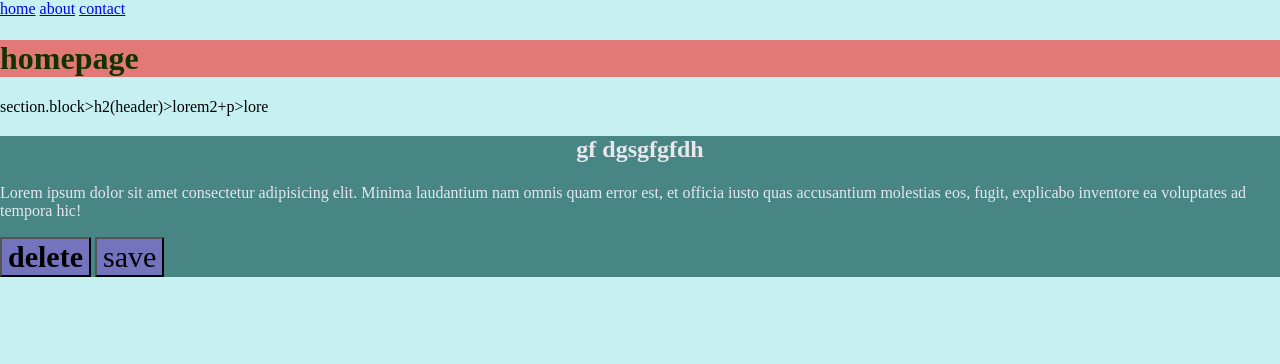
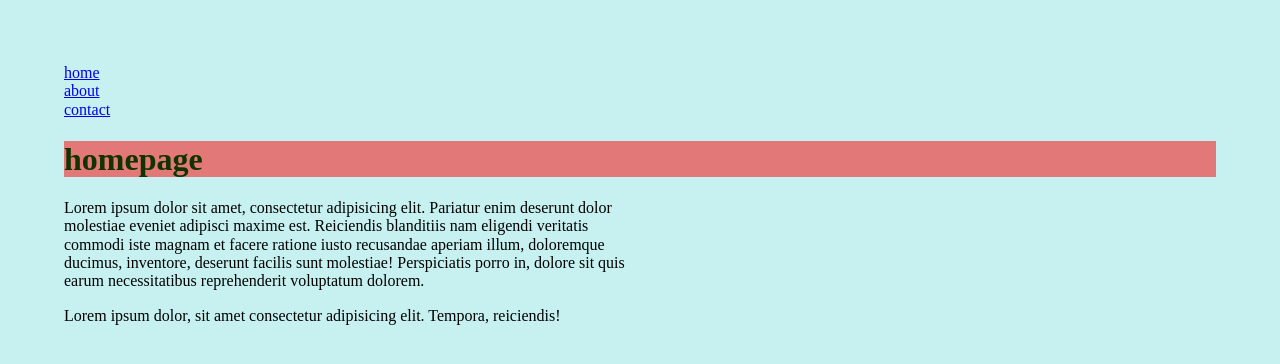
Before and after one commit to MariFromNZ/october2023project6, a plain HTML site: page index.html in a window 1280 px wide. Drawn offline with nearby package versions, Linux system fonts and the light colour scheme.

Commit message:
box model, wigth,height

```diff
--- a/assests/css/main.css
+++ b/assests/css/main.css
@@ -47,3 +47,62 @@ h1 {
     /* opacity 0 - transparent */
     font-size: 2em;
 }
+
+
+/* -------------------------------------------------------- */
+
+
+/* lenghts */
+
+/* relative(adjustable) and absolute(fixed)  */
+
+/* px pixel is 1/96th of an inch */
+
+/* em rem */
+/* em set the fontsize against the html fontsize */
+/* 2em = 2 x 16px */
+
+h3 {
+    font-size: 40px;
+
+}
+
+
+/* ------------ */
+
+
+nav.navigation a {
+    display: block;
+    /* display:none */
+}
+
+
+
+
+ body {
+    padding:5%;
+ }
+ main {
+    display: block;
+    width: 100%;
+ }
+
+
+ p .text-block {
+    width: 50%;
+    /* doeasn't work */
+}
+
+ .div-text {
+    width: 50%;
+    /* works)) */
+ }
+
+
+
+
+/* good practise write on different lines */
+ html,
+ body {
+    height: 100%;
+ }
--- a/index.html
+++ b/index.html
@@ -40,18 +40,12 @@
 
 
     <main>
-        section.block>h2(header)>lorem2+p>lore
-        <section class="block">
-            <h2>gf dgsgfgfdh</h2>
-
-
-            <p class="text">Lorem ipsum dolor sit amet consectetur adipisicing elit. Minima laudantium nam omnis quam error est, et officia iusto quas accusantium molestias eos, fugit, explicabo inventore ea voluptates ad tempora hic!
-
-            </p>
-            <button class="btn btn-info">delete</button>
-            <button class="btn">save</button>
-
-        </section>
+        <div class="div-text">
+            <p class="text-block">Lorem ipsum dolor sit amet, consectetur adipisicing elit. Pariatur enim deserunt dolor molestiae eveniet adipisci maxime est. Reiciendis blanditiis nam eligendi veritatis commodi iste magnam et facere ratione iusto recusandae aperiam illum, doloremque ducimus, inventore, deserunt facilis sunt molestiae! Perspiciatis porro in, dolore sit quis earum necessitatibus reprehenderit voluptatum dolorem.</p>
+            <p></p>
+            <p></p>
+Lorem ipsum dolor, sit amet consectetur adipisicing elit. Tempora, reiciendis!
+        </div>
     </main>
 
     <footer></footer>
```
